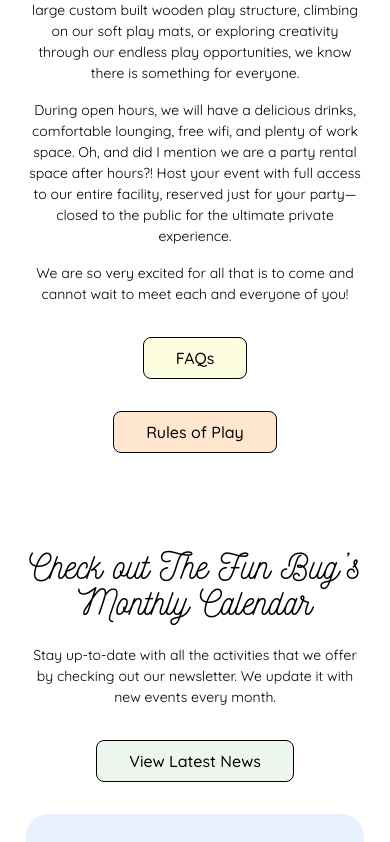
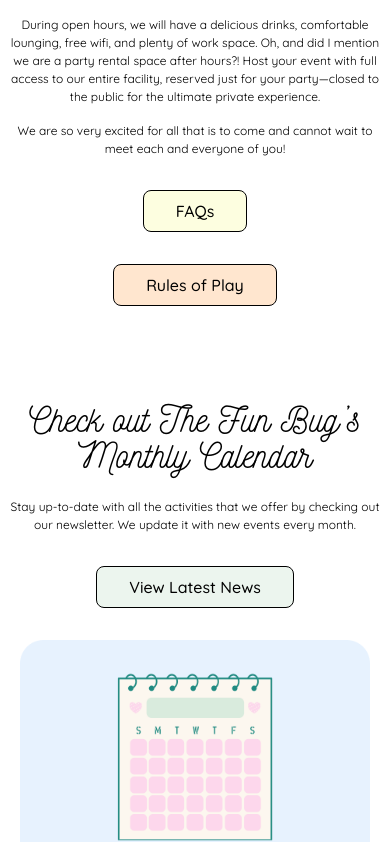
Before and after one commit to the-fun-bug/the-fun-bug, a Next.js app: page /about in a window 390 px wide. Shown: the part 706-1548 px from the top of the page. Built offline with nearby package versions, Linux system fonts and the light colour scheme.

Commit message:
update global styling for paragrah font and spacing on mobile

```diff
--- a/src/app/globals.css
+++ b/src/app/globals.css
@@ -70,7 +70,7 @@
 
 p {
   @media (max-width: 640px) {
-    font-size: 14px;
+    font-size: 12px;
   }
 }
 
--- a/src/components/about/FrequentlyAskedQuestions.tsx
+++ b/src/components/about/FrequentlyAskedQuestions.tsx
@@ -53,7 +53,7 @@
   return (
     <section
       id="faqs"
-      className="flex justify-center items-center pt-[1.5rem] pb-[2rem] px-[1rem]"
+      className="flex justify-center items-center pt-[1.5rem] pb-[2rem] md:px-[1rem]"
     >
       <div className="flex flex-col gap-[1rem] w-full max-w-[1000px]">
         <h1 className="font-nickainley">Frequently Asked Questions</h1>
--- a/src/components/about/HiEveryone.tsx
+++ b/src/components/about/HiEveryone.tsx
@@ -22,7 +22,7 @@
   };
 
   return (
-    <section className="flex justify-center items-center py-[1.5rem] px-[1rem]">
+    <section className="flex justify-center items-center py-[1.5rem] md:px-[1rem]">
       <div className="flex flex-col justify-center items-center w-full max-w-[1000px]">
         <Image
           src={aboutImage}
--- a/src/components/about/RulesOfPlay.tsx
+++ b/src/components/about/RulesOfPlay.tsx
@@ -17,7 +17,7 @@
   return (
     <section
       id="rules-of-play"
-      className="scroll-pt-[88px] flex justify-center items-center py-[1.5rem] px-[1rem]"
+      className="scroll-pt-[88px] flex justify-center items-center py-[1.5rem] md:px-[1rem]"
     >
       <div className="flex flex-col gap-[1rem] w-full max-w-[1000px]">
         <h1 className="font-nickainley">The Fun Bug’sRules of Play</h1>
--- a/src/components/cafe/CafeHeader.tsx
+++ b/src/components/cafe/CafeHeader.tsx
@@ -5,7 +5,7 @@
 
 export default function CafeHeader() {
   return (
-    <section className="flex justify-center items-center py-[1.5rem] px-[1rem]">
+    <section className="flex justify-center items-center py-[1.5rem] md:px-[1rem]">
       <div className="flex flex-col justify-center items-center text-center gap-[1rem] w-full max-w-[650px]">
         <h1 className="font-nickainley">The Fun Bug Cafe</h1>
         <p>
--- a/src/components/cafe/CafeMenu.tsx
+++ b/src/components/cafe/CafeMenu.tsx
@@ -14,7 +14,7 @@
 
 export default function CafeMenu() {
   return (
-    <section className="flex justify-center items-center py-[1.5rem] px-[1rem]">
+    <section className="flex justify-center items-center py-[1.5rem] md:px-[1rem]">
       <div className="flex flex-col gap-[1rem] w-full max-w-[1000px]">
         <h1 className="font-nickainley">Menu</h1>
         <p>
--- a/src/components/cafe/DidYouKnow.tsx
+++ b/src/components/cafe/DidYouKnow.tsx
@@ -6,7 +6,7 @@
 export default function DidYouKnow() {
   return (
     <section
-      className={`flex items-center justify-center pt-[1.5rem] px-[1rem]`}
+      className={`flex items-center justify-center pt-[1.5rem] md:px-[1rem]`}
     >
       <div
         className={`flex gap-[1rem] lg:gap-[2rem] flex-row items-center justify-between w-full max-w-[1000px]`}
--- a/src/components/common/Footer.tsx
+++ b/src/components/common/Footer.tsx
@@ -17,7 +17,7 @@
             'linear-gradient(to left, #FDD7EC 0%, #FECDA1 33%, #FBFEC1 66%, #D9EBDD 100%',
         }}
       />
-      <div className="grid grid-cols-1 md:grid-cols-3 w-full py-[2rem] px-[1rem] gap-[2rem] md:gap-[1rem] max-w-[1000px] mx-auto">
+      <div className="grid grid-cols-1 md:grid-cols-3 w-full py-[2rem] md:px-[1rem] gap-[2rem] md:gap-[1rem] max-w-[1000px] mx-auto">
         <div className="flex justify-center md:justify-start items-center">
           <Link href="/">
             <Image
--- a/src/components/common/ImageNextToText.tsx
+++ b/src/components/common/ImageNextToText.tsx
@@ -27,7 +27,7 @@
 }: ImageNextToTextSectionProps) {
   return (
     <section
-      className={`flex items-center justify-center py-[1.5rem] px-[1rem]`}
+      className={`flex items-center justify-center py-[1.5rem] md:px-[1rem]`}
     >
       <div
         className={`flex gap-[1rem] lg:gap-[2rem] ${imageSide === 'left' ? 'flex-col-reverse lg:flex-row' : 'flex-col-reverse lg:flex-row-reverse'} items-center justify-between w-full max-w-[1000px]`}
--- a/src/components/common/Navbar.tsx
+++ b/src/components/common/Navbar.tsx
@@ -112,7 +112,7 @@
           </nav>
         ) : (
           <nav
-            className={`bg-white w-full flex items-center justify-between mx-auto py-[0.5rem]  h-[${navSize}] px-[1rem]`}
+            className={`bg-white w-full flex items-center justify-between mx-auto py-[0.5rem]  h-[${navSize}] md:px-[1rem]`}
           >
             <div className="w-full flex max-w-[1000px] items-center justify-between mx-auto">
               <NavLink link="/about" linkName="About" />
--- a/src/components/common/VisitUs.tsx
+++ b/src/components/common/VisitUs.tsx
@@ -8,7 +8,7 @@
 
 export default function VisitUs() {
   return (
-    <section className="flex justify-center items-center py-[1.5rem] px-[1rem]">
+    <section className="flex justify-center items-center py-[1.5rem] md:px-[1rem]">
       <div className="flex flex-col justify-center items-center w-full max-w-[1000px]">
         <h1 className="font-nickainley mb-[1rem]">Visit Us</h1>
         <div className="w-full flex flex-col lg:flex-row items-center lg:items-start justify-between gap-[2rem] lg:gap-[1rem]">
--- a/src/components/home/Gallery.tsx
+++ b/src/components/home/Gallery.tsx
@@ -31,7 +31,7 @@
   ];
 
   return (
-    <section className="px-[1rem]">
+    <section className="md:px-[1rem]">
       <Swiper
         slidesPerView={1}
         loop={true}
```
